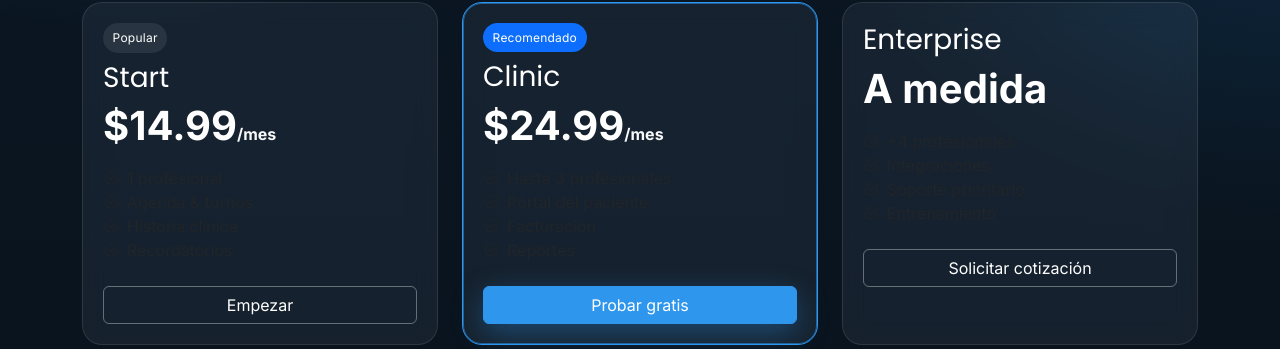
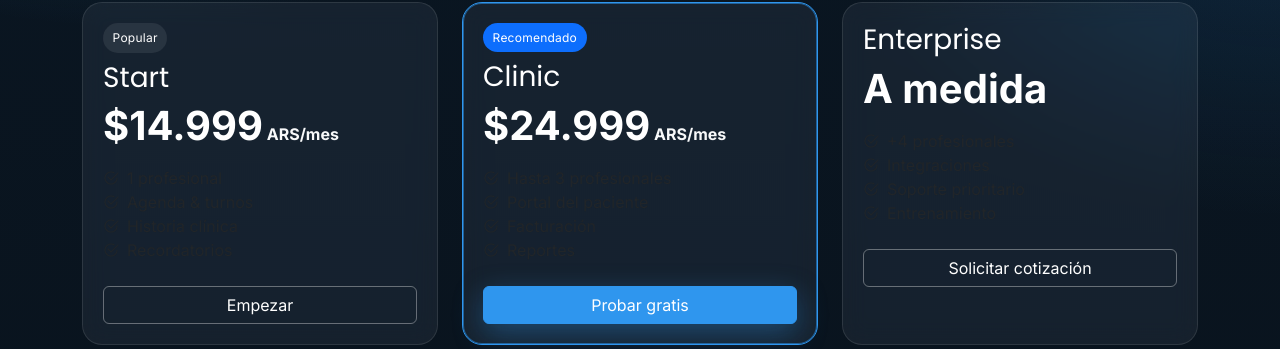
Before and after one commit to juantss123/malditoindex, a PHP site: page / in a window 1280 px wide. Shown: the part 1812-2161 px from the top of the page. Run offline with PHP 8.4, Linux system fonts and the light colour scheme.

Commit message:
Cambiar precios de USD a ARS

```diff
--- a/dashboard.php
+++ b/dashboard.php
@@ -406,7 +406,7 @@ try {
               <div class="glass-card p-4 h-100">
                 <div class="text-center mb-3">
                   <h4 class="text-white">Start</h4>
-                  <div class="display-6 fw-bold text-white">$14.99<small class="fs-6 text-light">/mes</small></div>
+                  <div class="display-6 fw-bold text-white">$14.999<small class="fs-6 text-light"> ARS/mes</small></div>
                 </div>
                 <ul class="list-unstyled mb-4">
                   <li class="mb-2"><i class="bi bi-check2-circle text-success me-2"></i>1 profesional</li>
@@ -426,7 +426,7 @@ try {
                 <div class="text-center mb-3">
                   <span class="badge bg-primary mb-2">Recomendado</span>
                   <h4 class="text-white">Clinic</h4>
-                  <div class="display-6 fw-bold text-white">$24.99<small class="fs-6 text-light">/mes</small></div>
+                  <div class="display-6 fw-bold text-white">$24.999<small class="fs-6 text-light"> ARS/mes</small></div>
                 </div>
                 <ul class="list-unstyled mb-4">
                   <li class="mb-2"><i class="bi bi-check2-circle text-success me-2"></i>Hasta 3 profesionales</li>
--- a/index.php
+++ b/index.php
@@ -216,7 +216,7 @@ if (isLoggedIn()) {
           <div class="price-card glass-card h-100">
             <div class="price-badge">Popular</div>
             <h3 class="mb-2">Start</h3>
-            <div class="display-6 fw-bold text-white mb-3">$<span class="price-amount" data-monthly="14.99" data-yearly="9.99">14.99</span><small class="fs-6 text-light">/mes</small></div>
+            <div class="display-6 fw-bold text-white mb-3">$<span class="price-amount" data-monthly="14.999" data-yearly="9.999">14.999</span><small class="fs-6 text-light"> ARS/mes</small></div>
             <ul class="list-unstyled mb-4">
               <li><i class="bi bi-check2-circle me-2"></i>1 profesional</li>
               <li><i class="bi bi-check2-circle me-2"></i>Agenda & turnos</li>
@@ -230,7 +230,7 @@ if (isLoggedIn()) {
           <div class="price-card glass-card h-100 border-primary">
             <div class="price-badge bg-primary">Recomendado</div>
             <h3 class="mb-2">Clinic</h3>
-            <div class="display-6 fw-bold text-white mb-3">$<span class="price-amount" data-monthly="24.99" data-yearly="19.99">24.99</span><small class="fs-6 text-light">/mes</small></div>
+            <div class="display-6 fw-bold text-white mb-3">$<span class="price-amount" data-monthly="24.999" data-yearly="19.999">24.999</span><small class="fs-6 text-light"> ARS/mes</small></div>
             <ul class="list-unstyled mb-4">
               <li><i class="bi bi-check2-circle me-2"></i>Hasta 3 profesionales</li>
               <li><i class="bi bi-check2-circle me-2"></i>Portal del paciente</li>
```
Also changed, not shown: pago.php (+6 -6 lines).
